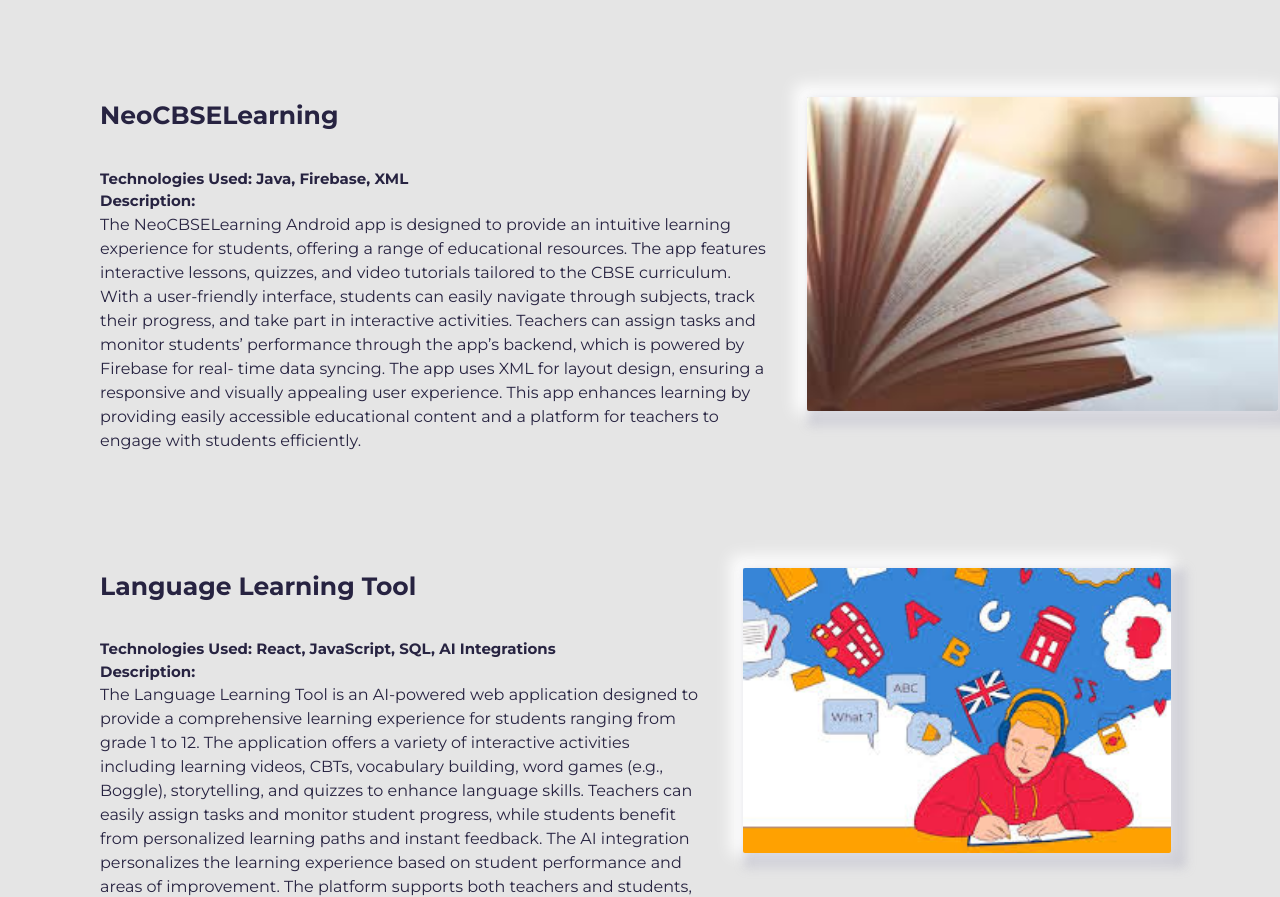
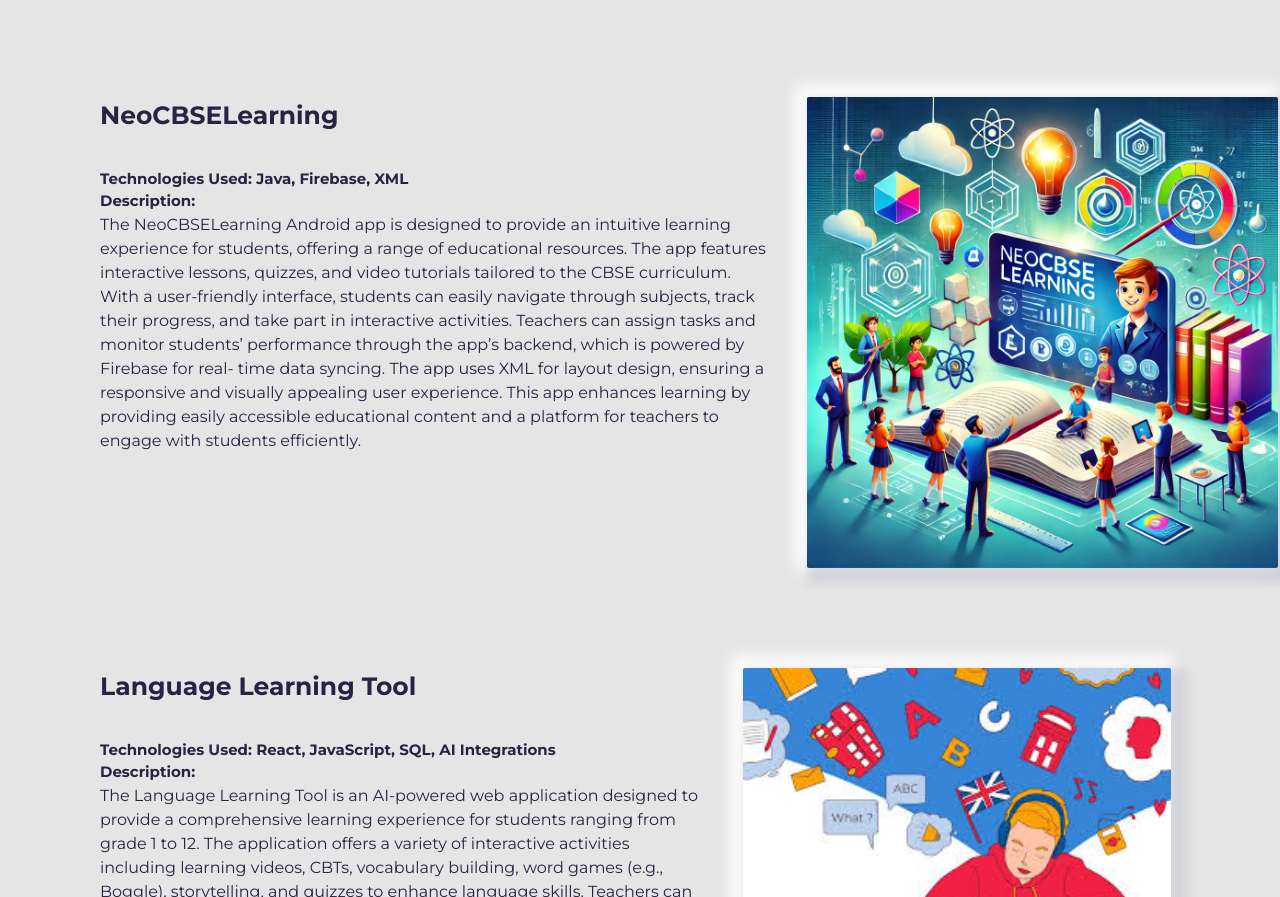
Before and after one commit to Nilu262002/portfolio, a plain HTML site: page index.html in a window 1280 px wide. Shown: the part 1865-2762 px from the top of the page. Drawn offline with Linux system fonts and the light colour scheme.

Commit message:
Update index.html

```diff
--- a/index.html
+++ b/index.html
@@ -207,7 +207,7 @@
             <a href="#" target="_blank" rel="noopener noreferrer">
               <div class="thumbnail rounded">
                 <img
-                  src="./assets/cbse.jpg"
+                  src="./assets/cbse.webp"
                   class="img-fluid"
                   alt="NeoCBSELearning Project"
                 />
```
